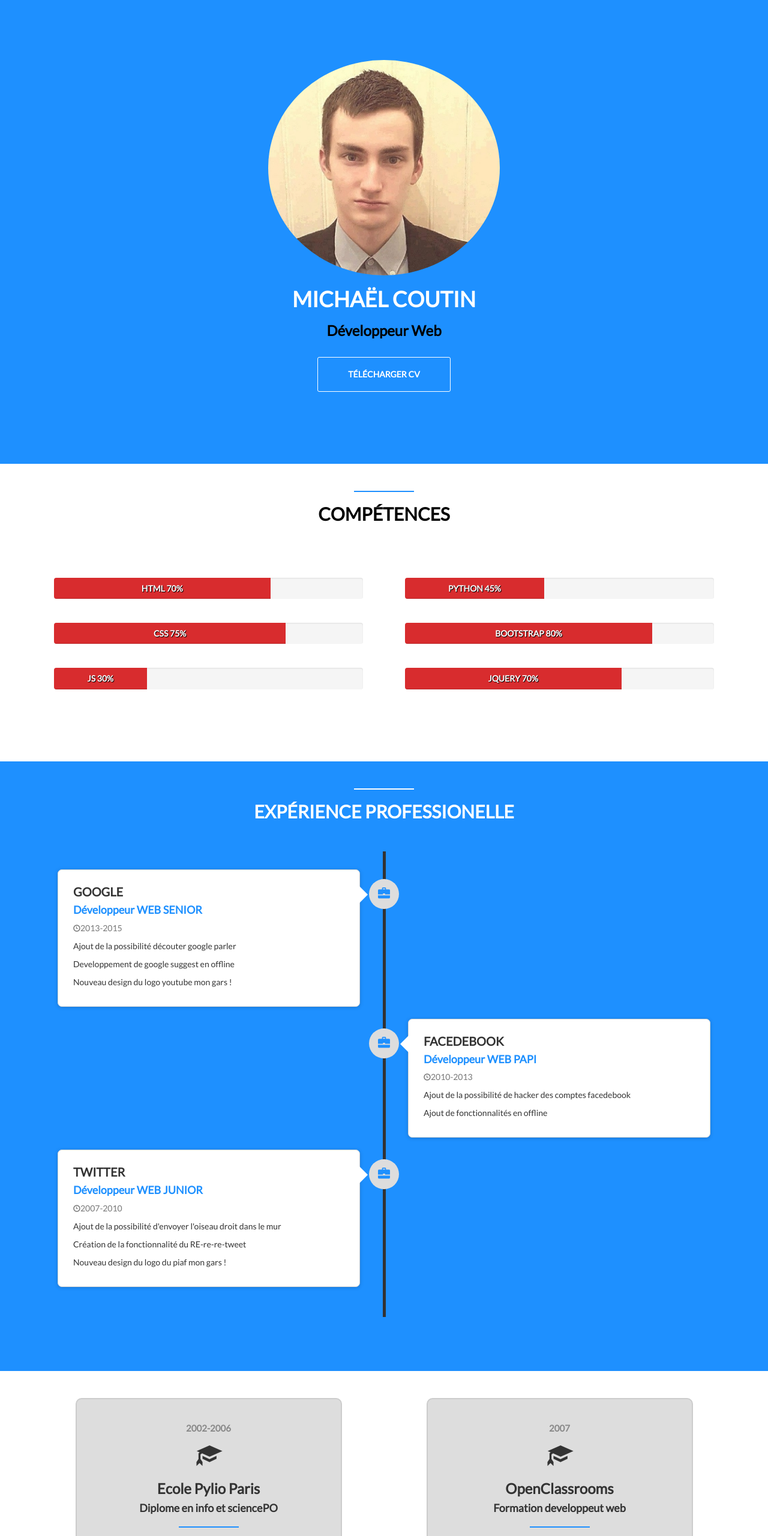
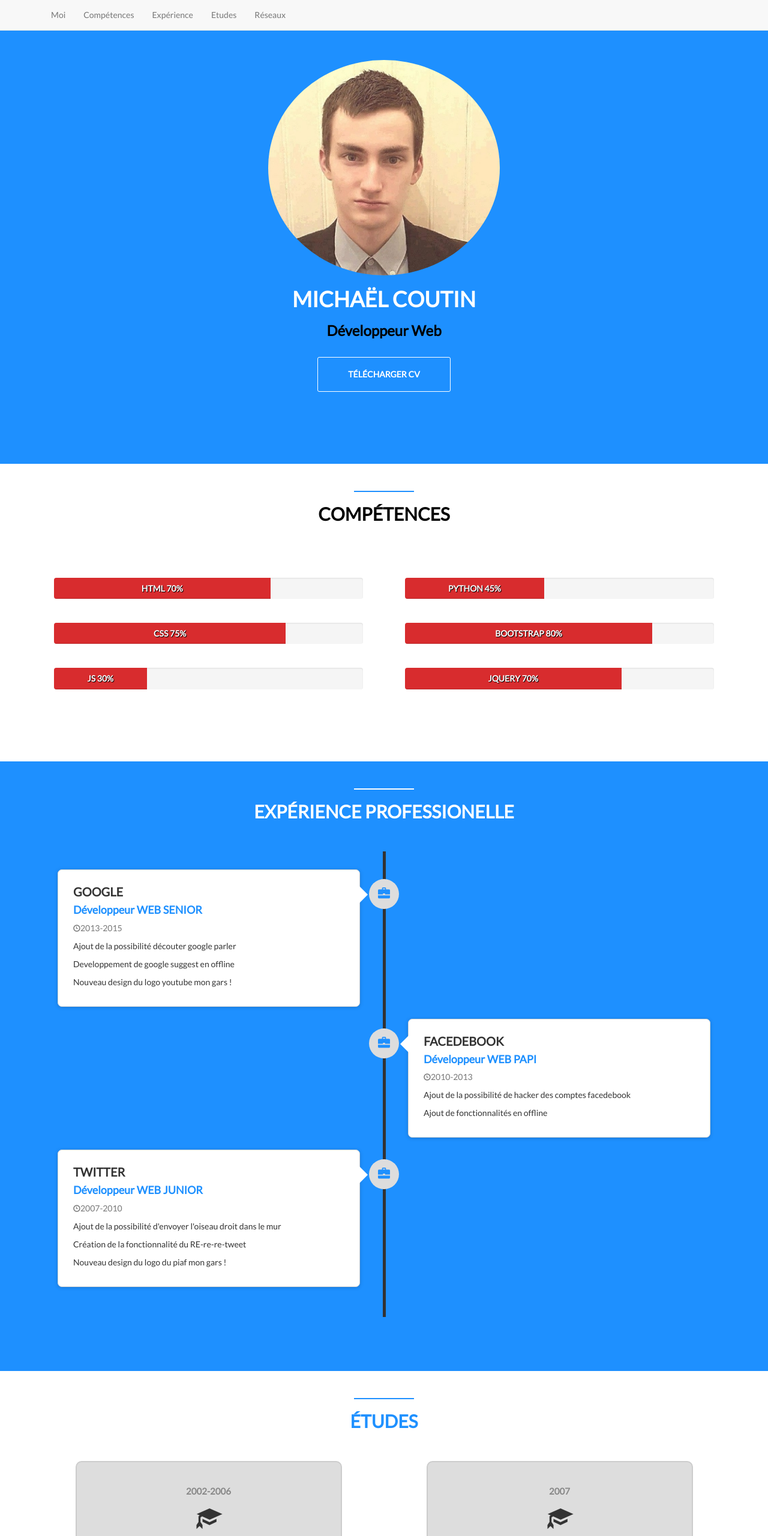
Before and after one commit to Eredost/Mon-CV, a plain HTML site: page index.html in a window 1280 px wide. Shown: the top 2560 px of the page at 60% size. Drawn offline with nearby package versions, Linux system fonts and the light colour scheme.

Commit message:
Ajout de la 'Navigation Bar' HTML

```diff
--- a/index.html
+++ b/index.html
@@ -4,7 +4,7 @@
        <title>Mon CV</title>
        <meta charset="utf-8" lang="fr">
        <meta name="viewport" content="width=device-width, initial-scale=1">
-       <script src="https://ajax.googleapis.com/ajax/libs/jquery/3.2.1/jquery.min.js"></script>
+       <script src="https://ajax.googleapis.com/ajax/libs/jquery/1.11.3/jquery.min.js"></script>
        <link rel="stylesheet" href="https://maxcdn.bootstrapcdn.com/bootstrap/3.3.6/css/bootstrap.min.css">
        <script src="https://maxcdn.bootstrapcdn.com/bootstrap/3.3.6/js/bootstrap.min.js"></script>
        <link href="https://fonts.googleapis.com/css?family=Lato" rel="stylesheet">
@@ -17,6 +17,31 @@
 
 
    <body>
+
+
+
+       <nav class="navbar navbar-default navbar-fixed-top">
+          <div class="container">
+             <div class="navbar-header">
+                <button type="button" class="navbar-toggle" data-toggle="collapse" data-target="#myNavbar">
+                   <span class="icon-bar"></span>
+                   <span class="icon-bar"></span>
+                   <span class="icon-bar"></span>
+                </button>
+             </div>
+             <div class="collapse navbar-collapse" id="myNavbar">
+                <ul class="nav navbar-nav">
+                   <li><a href="#about">Moi</a></li>
+                   <li><a href="#skills">Compétences</a></li>
+                   <li><a href="#experience">Expérience</a></li>
+                   <li><a href="#education">Etudes</a></li>
+                   <li><a href="#social">Réseaux</a></li>
+                </ul>
+             </div>
+          </div>
+       </nav>
+
+
        <section id="about" class ="container-fluid">
           <div class="col-xs-8 col-md-4 profile-picture">
              <img src="Imgs/moi-resized.jpg" alt="Michael" class="img-circle">
@@ -149,6 +174,10 @@
 
        <section id="education">
           <div class="container">
+          <div class="red-divider"></div>
+          <div class="heading">
+             <h2>études</h2>
+          </div>
              <div class="row">
                 <div class="col-sm-6">
                    <div class="education-block">
```
